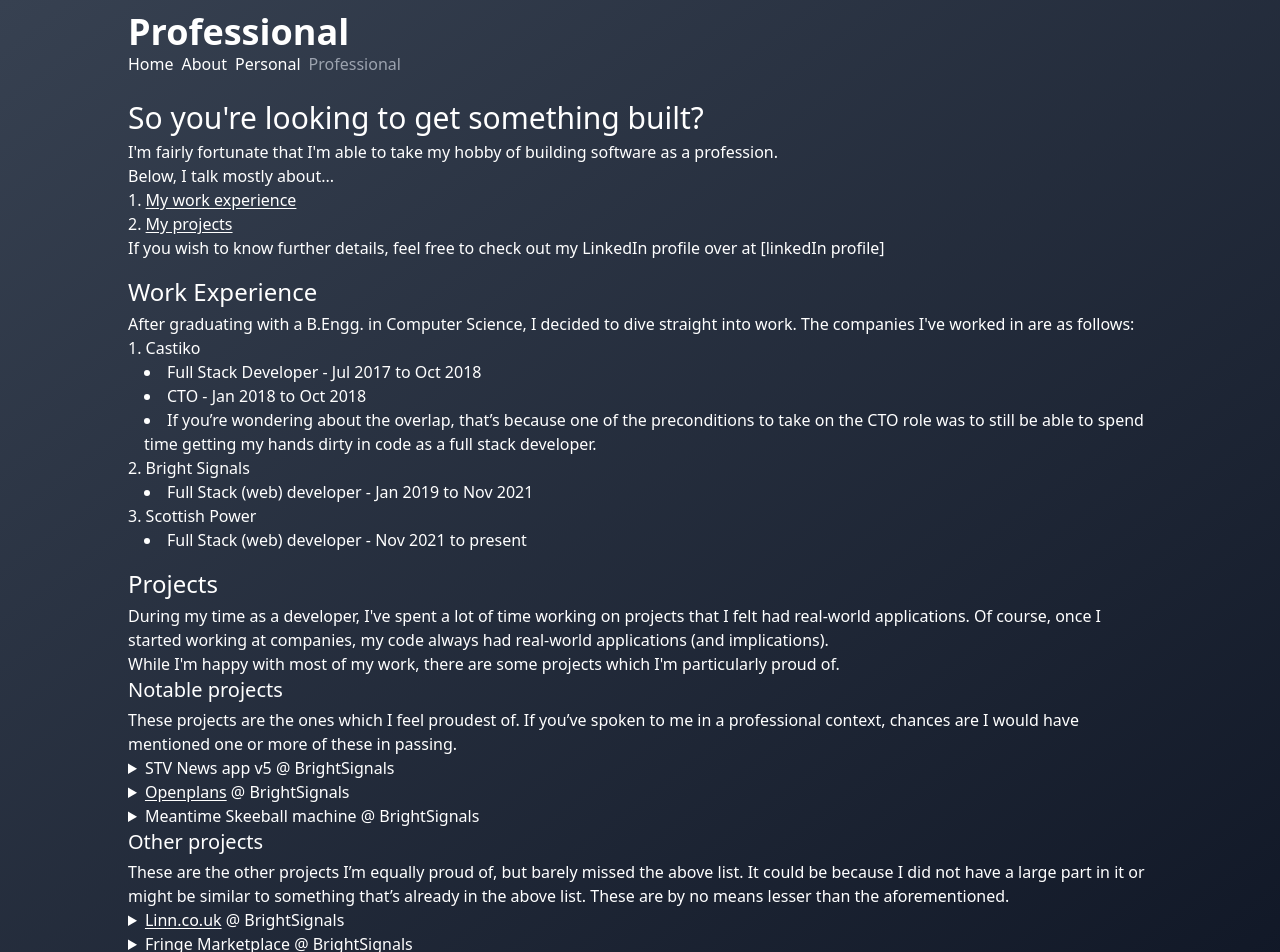
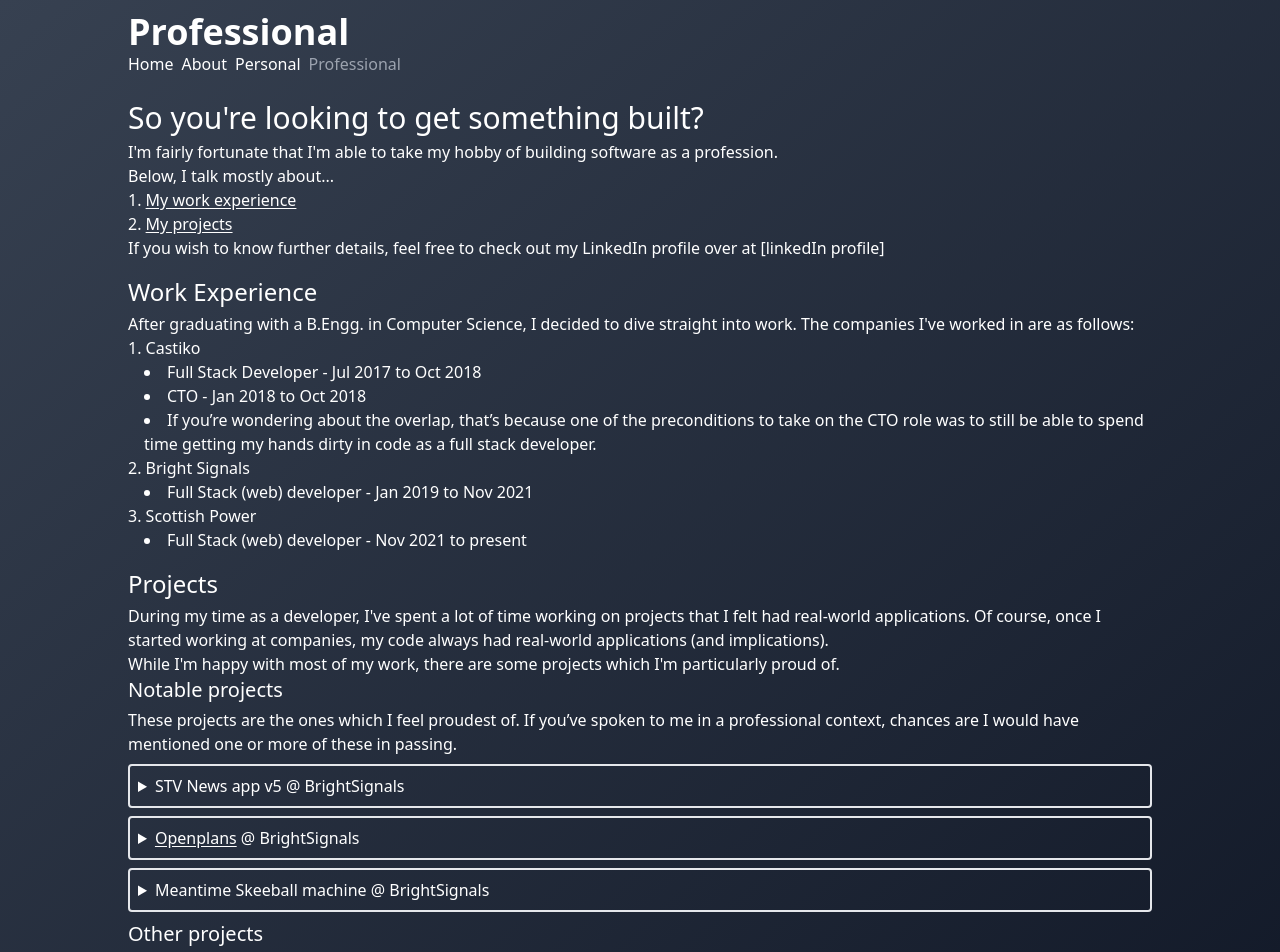
Before and after one commit to JacquesFernandes/portfolio-site-2, a Next.js app: page /professional in a window 1280 px wide. Shown: the top 952 px of the page. Built offline with nearby package versions, Linux system fonts and the light colour scheme.

Commit message:
Update '/professional' with new Details component

```diff
--- a/pages/professional.tsx
+++ b/pages/professional.tsx
@@ -4,6 +4,7 @@
 
 import {H2, H3, H4} from "../components/typography";
 import {Anchor} from "../components/anchor";
+import {Details} from "../components/details";
 
 const Professional: NextPage = () => {
 	return(
@@ -74,32 +75,34 @@
 					These projects are the ones which I feel proudest of.
 					If you’ve spoken to me in a professional context, chances are I would have mentioned one or more of these in passing.
 				</p>
-				<details>
-					<summary>STV News app v5 @ BrightSignals</summary>
+				<Details
+					summary={<>STV News app v5 @ BrightSignals</>}
+					details={(
 						<ul className="list-inside list-disc ml-4" >
 							<li>A complete rebuild of the STV News Android and iOS apps in the wonderful cross-platform framework, Flutter. Worked on this at Bright Signals. Has since been taken over by STV’s in-house developers.</li>
 							<li>Launched to good reviews and amazing performance.</li>
 							<li>I still use this app to this day and recommend it if you live in the UK.</li>
 						</ul>
-				</details>
-				<details>
-					<summary>
-						<Anchor href="https://openplans.uk/" >Openplans</Anchor> @ BrightSignals
-					</summary>
-					<p className="ml-4" >
+					)}
+				/>
+				<Details
+					summary={<><Anchor href="https://openplans.uk/" >Openplans</Anchor> @ BrightSignals</>}
+					details={(
+						<p>
 							A “virtual consultation / town-hall” site built using ReactJS and Marzipano.
 							Strikes a decent balance between a 3D presence and performance on lower-end devices.
 						</p>
-				</details>
-				<details>
-					<summary>
-						Meantime Skeeball machine @ BrightSignals
-					</summary>
-					<p className="ml-4" >
+					)}
+				/>
+				<Details
+					summary={<>Meantime Skeeball machine @ BrightSignals</>}
+					details={(
+						<p>
 							Built a custom popular arcade machine (“Skeeball”) from scratch (electronics, software and some design).
 							Ask me to find out more - as well as show you some of the photos I took!
 						</p>
-				</details>
+					)}
+				/>
 
 				<H4>Other projects</H4>
 				<p>
@@ -108,23 +111,23 @@
 					or might be similar to something that’s already in the above list.
 					These are by no means lesser than the aforementioned.
 				</p>
-				<details>
-					<summary>
-						<Anchor href="https://www.linn.co.uk/" >Linn.co.uk</Anchor> @ BrightSignals
-					</summary>
+				<Details
+					summary={<><Anchor href="https://www.linn.co.uk/" >Linn.co.uk</Anchor> @ BrightSignals</>}
+					details={(
 						<p>
 							Did not have a heavy hand in the software, but with architecting and deploying an AWS-ready, scalable prototype.
 						</p>
-				</details>
-				<details>
-					<summary>
-						<Anchor href="https://marketplace.edfringe.com/" >Fringe Marketplace</Anchor> @ BrightSignals
-					</summary>
+					)}
+				/>
+				<Details
+					summary={<><Anchor href="https://marketplace.edfringe.com/" >Fringe Marketplace</Anchor> @ BrightSignals</>}
+					details={(
 						<p>
 							A project from Edinburgh’s The Fringe shortly after the pandemic hit.
 							Helped artists find scouts and showcase their work for said scouts to find and sponsor them.
 						</p>
-				</details>
+					)}
+				/>
 			</section>
 		</PageLayout>
 	);
```
Lines whose indentation alone changed are shown as unchanged.
